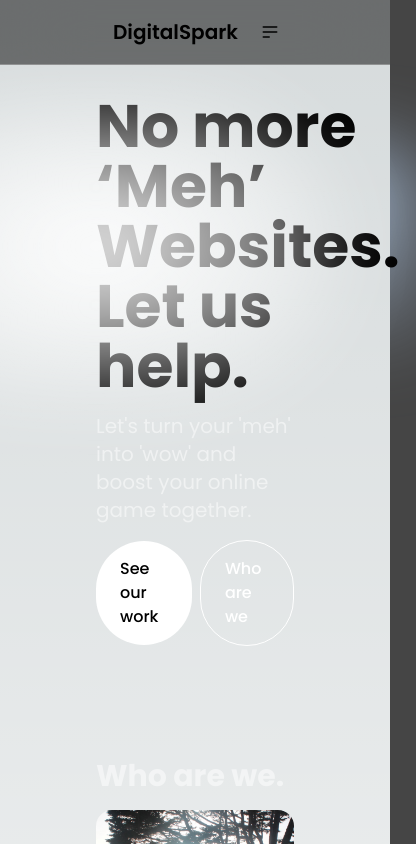
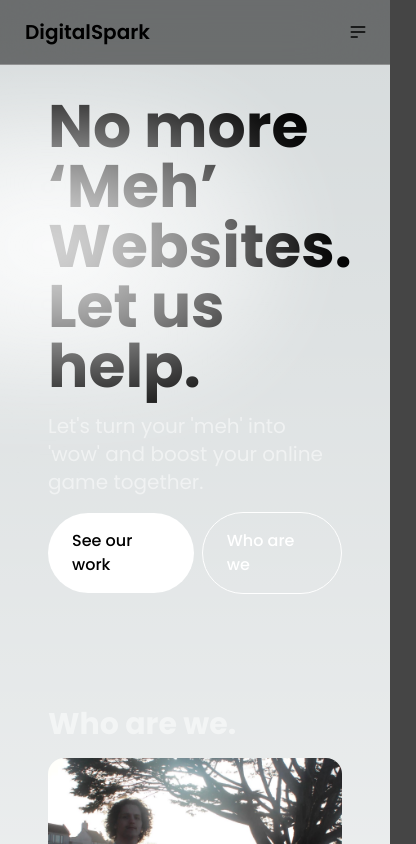
Before and after one commit to carbondesigned/digitalspark-landing-page, a Next.js app: page / in a window 390 px wide. Shown: the top 844 px of the page, 416 px wide, since content can reach past the window. Built offline with nearby package versions, Linux system fonts and the light colour scheme.

Commit message:
less padding on small screens

```diff
--- a/src/app/layout.tsx
+++ b/src/app/layout.tsx
@@ -19,7 +19,7 @@ export default function RootLayout({children}: {children: React.ReactNode}) {
         <link rel='icon' href='/favicon.ico' sizes='any' />
       </head>
       <body className={inter.className}>
-        <nav className='navbar bg-black/50 backdrop-blur-2xl px-24 border-b-[0.5px] border-white/25 fixed top-0 w-full z-50'>
+        <nav className='navbar bg-black/50 backdrop-blur-2xl md:px-24 border-b-[0.5px] border-white/25 fixed top-0 w-full z-50'>
           <div className='navbar-start'>
             <a className='btn btn-ghost normal-case text-xl' href='/'>
               DigitalSpark
--- a/src/app/page.tsx
+++ b/src/app/page.tsx
@@ -4,7 +4,7 @@ export default function Home() {
   const bgGlow =
     "before:absolute before:h-[300px] before:w-[480px] before:-translate-x-1/2 before:rounded-full before:bg-gradient-radial before:from-white before:to-transparent before:blur-2xl before:content-[''] after:absolute after:-z-20 after:h-[180px] after:w-[240px] after:translate-x-1/3 after:bg-gradient-conic after:from-sky-200 after:via-blue-200 after:blur-2xl after:content-[''] before:dark:bg-gradient-to-br before:dark:from-transparent before:dark:to-blue-700 before:dark:opacity-10 after:dark:from-sky-900 after:dark:via-[#5b00ef] after:dark:opacity-40 before:lg:h-[360px]";
   return (
-    <main className='flex min-h-screen flex-col p-24 max-w-5xl mx-auto'>
+    <main className='flex min-h-screen flex-col p-12 pt-24 md:p-24 max-w-5xl mx-auto'>
       <section className='flex flex-col-reverse lg:flex-row min-h-[45vh] w-full'>
         <div className='flex flex-[0.25] lg:flex-1 flex-col gap-4'>
           <div className={`relative flex place-items-center ${bgGlow}`}>
```
